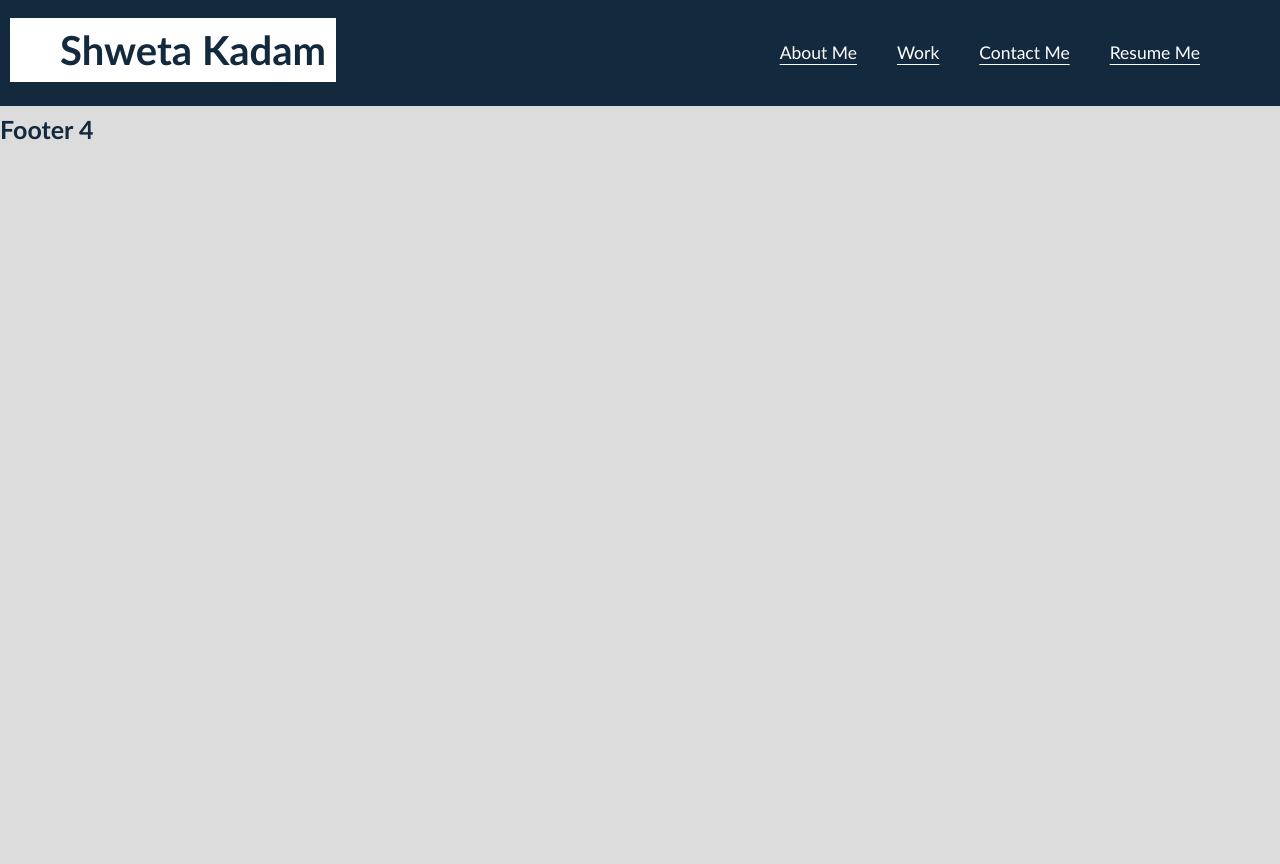
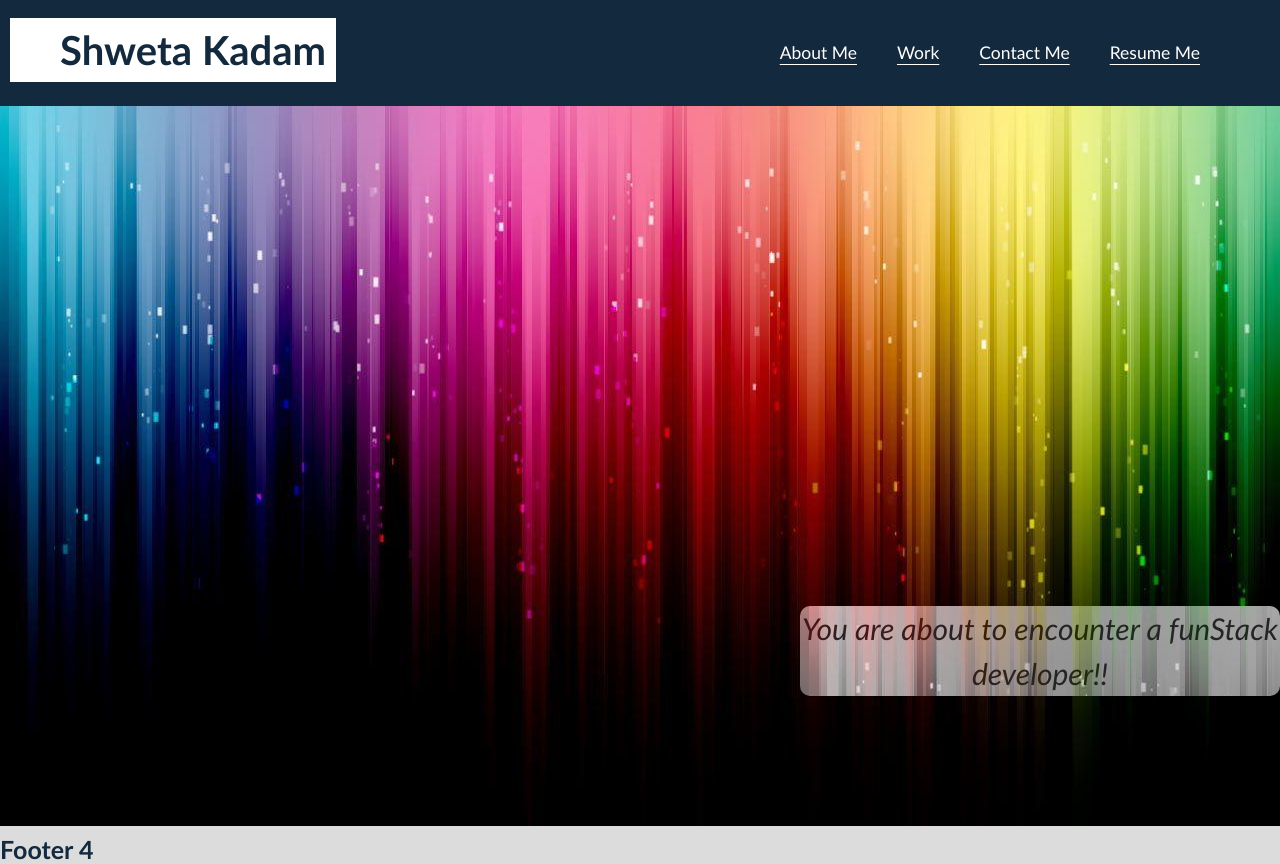
Before and after one commit to shwetakadam5/portfolio-shwetakadam, a plain HTML site: page index.html in a window 1280 px wide. Before the commit the page ends 800 px from the top, so only its background shows below. Drawn offline with Linux system fonts and the light colour scheme.

Commit message:
Adding the profile picture and styling

```diff
--- a/assets/css/style.css
+++ b/assets/css/style.css
@@ -91,6 +91,50 @@ a {
 }
 
 main {
-    padding: 5px;
+    padding: 0.5rem; /*0.1 rem = 1 px */
 
 }
+
+.profilePicture{
+    position:relative;
+    width: 100%;
+    height: 72rem;
+    background-image: url("../images/coverimage.jpg");
+    background-size: cover;
+    background-position: center;
+
+
+
+}
+
+figcaption{
+    position: absolute;
+    top:50rem;
+    left:80rem;
+    background-image: url("../images/coverimage.jpg");
+    mix-blend-mode:luminosity;
+    text-align: center;
+    border-radius: 1rem;
+    color: #13293d;
+    font-size: 3rem;
+    font-style: oblique;
+
+
+
+}
+
+/* using a mobile-first approach, use `min-width` values going from narrow -> wide for a responsive design */
+@media screen and (max-width: 992px) {
+
+    figcaption{
+        left : 60rem;
+    }
+
+  }
+
+  @media screen and (max-width: 768px) {
+    figcaption{
+         top: 50rem;
+        left : 20rem;
+    }
+  }
--- a/index.html
+++ b/index.html
@@ -19,12 +19,11 @@
                 <a href="#"> Contact Me</a>
                 <a href="#"> Resume Me</a>
             </nav>
-            <!-- Navigation Links -->
     </header>
+
+
     <figure class="profilePicture">
-        <picture>
-            <!-- Image with cool caption -->
-        </picture>
+            <figcaption>You are about to encounter a funStack developer!! </figcaption>
     </figure>
 
     <main>
```
Also changed, not shown: assets/images/coverimage.jpg (added).
